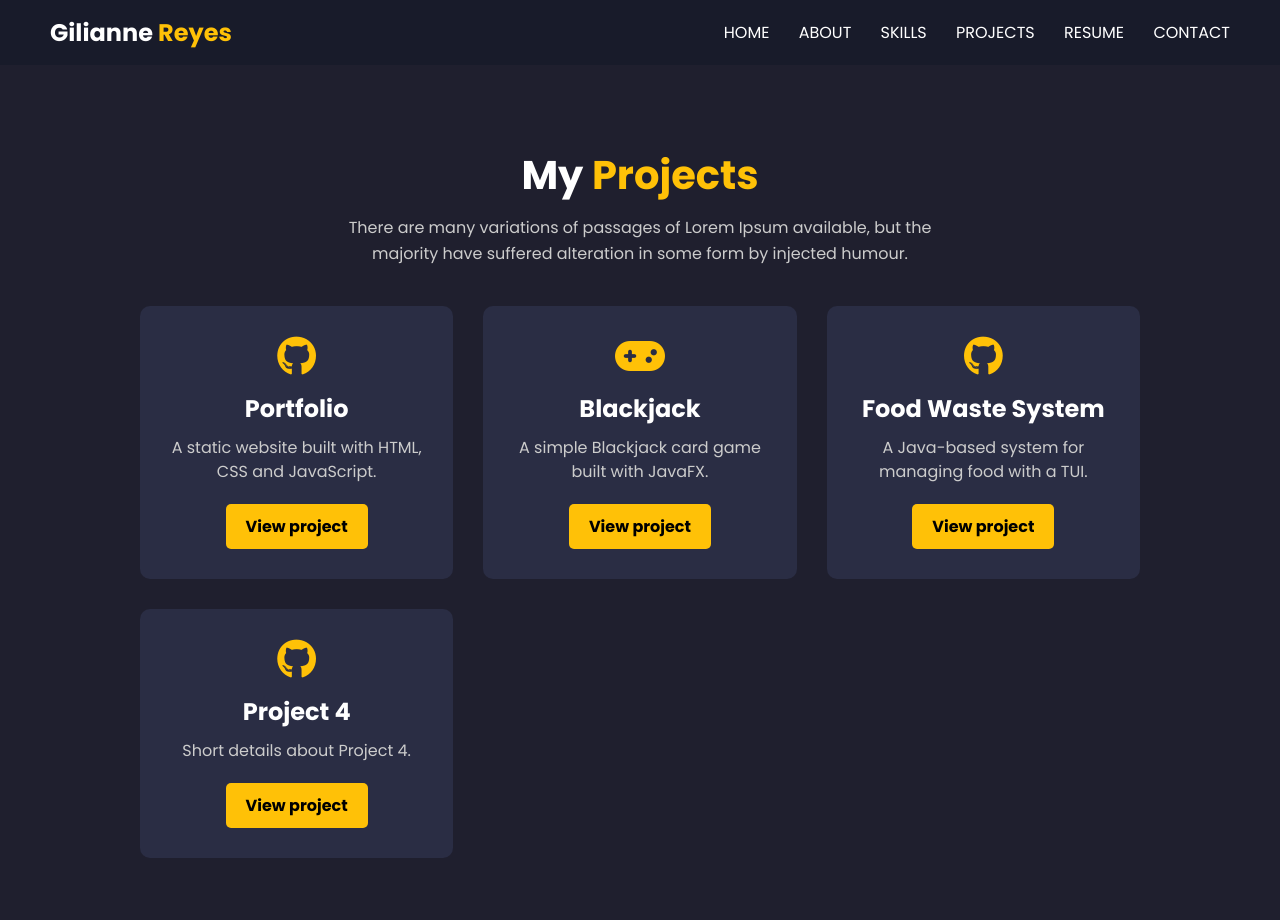
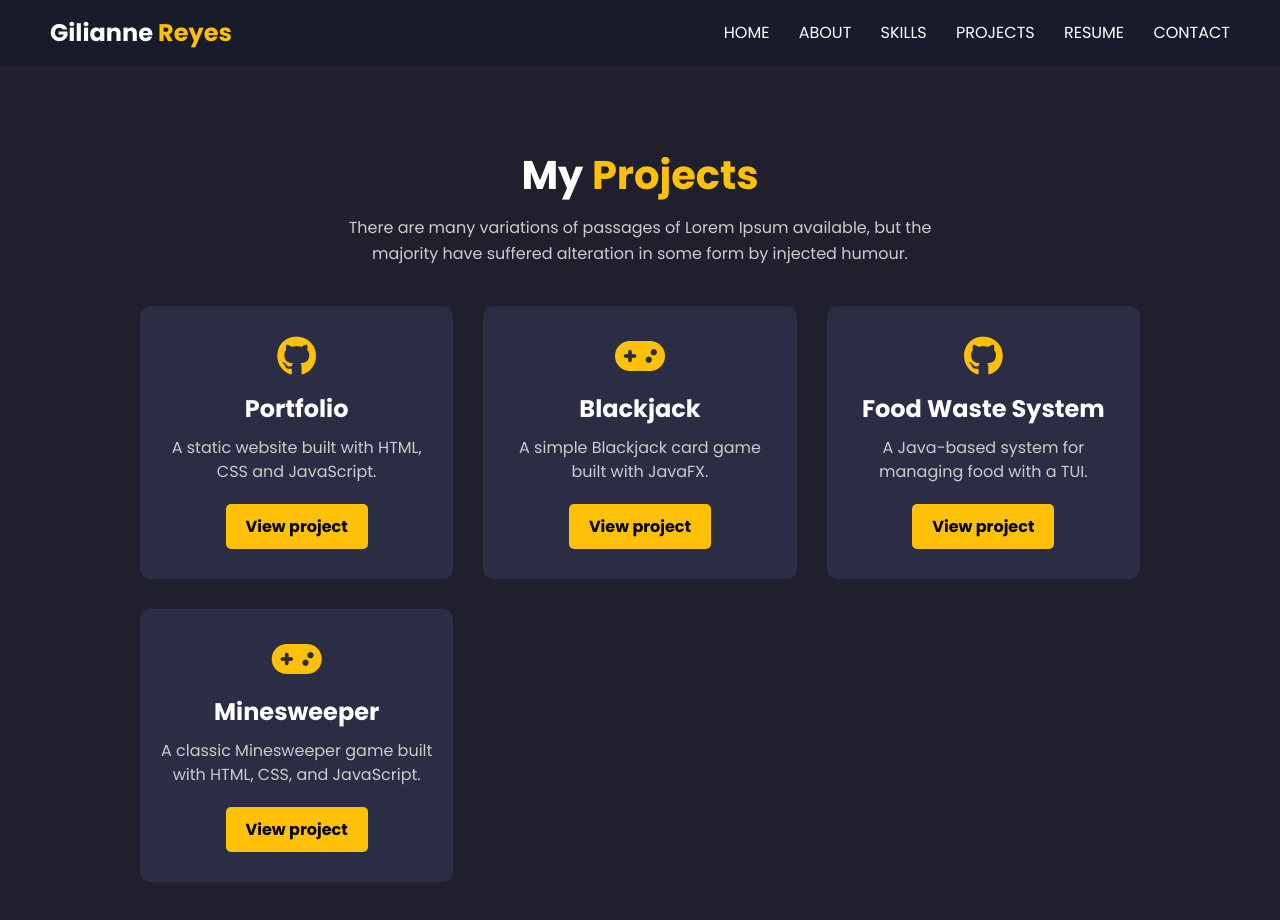
Before and after one commit to giliannereyes/portfolio, a plain HTML site: page projects.html in a window 1280 px wide. Drawn offline with Linux system fonts and the light colour scheme.

Commit message:
feat: add link to new project

```diff
--- a/projects.html
+++ b/projects.html
@@ -80,12 +80,12 @@
 
             <!-- Project Box 4 -->
             <div class="project-box">
-                <i class="fab fa-github project-icon"></i>
-                <h3>Project 4</h3>
+                <i class="fas fa-gamepad project-icon"></i>
+                <h3>Minesweeper</h3>
                 <p>
-                    Short details about Project 4.
+                    A classic Minesweeper game built with HTML, CSS, and JavaScript.
                 </p>
-                <a href="https://github.com/yourusername/project4" target="_blank" class="project-btn">
+                <a href="https://giliannereyes.github.io/minesweeper/" target="_blank" class="project-btn">
                     View project
                 </a>
             </div>
```
